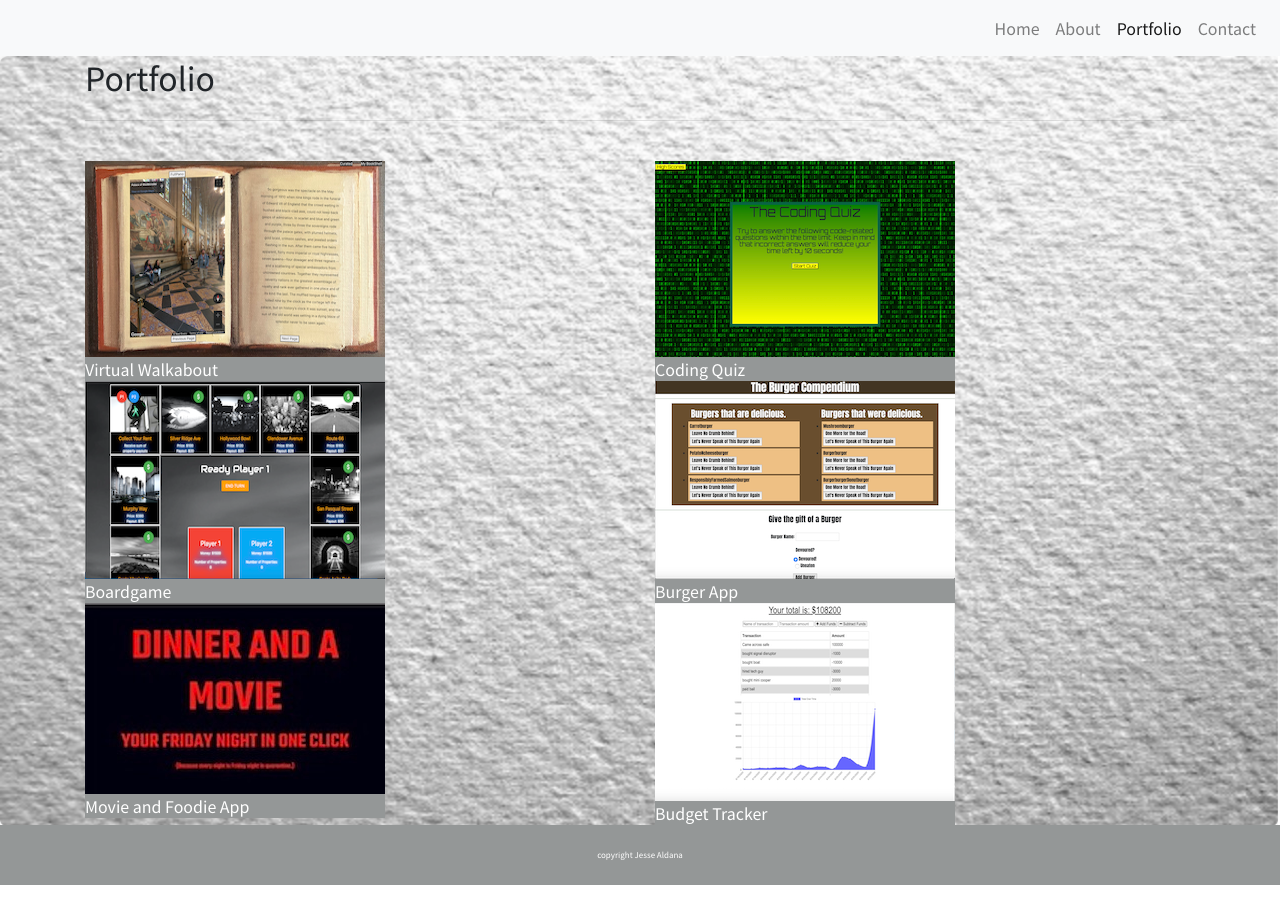
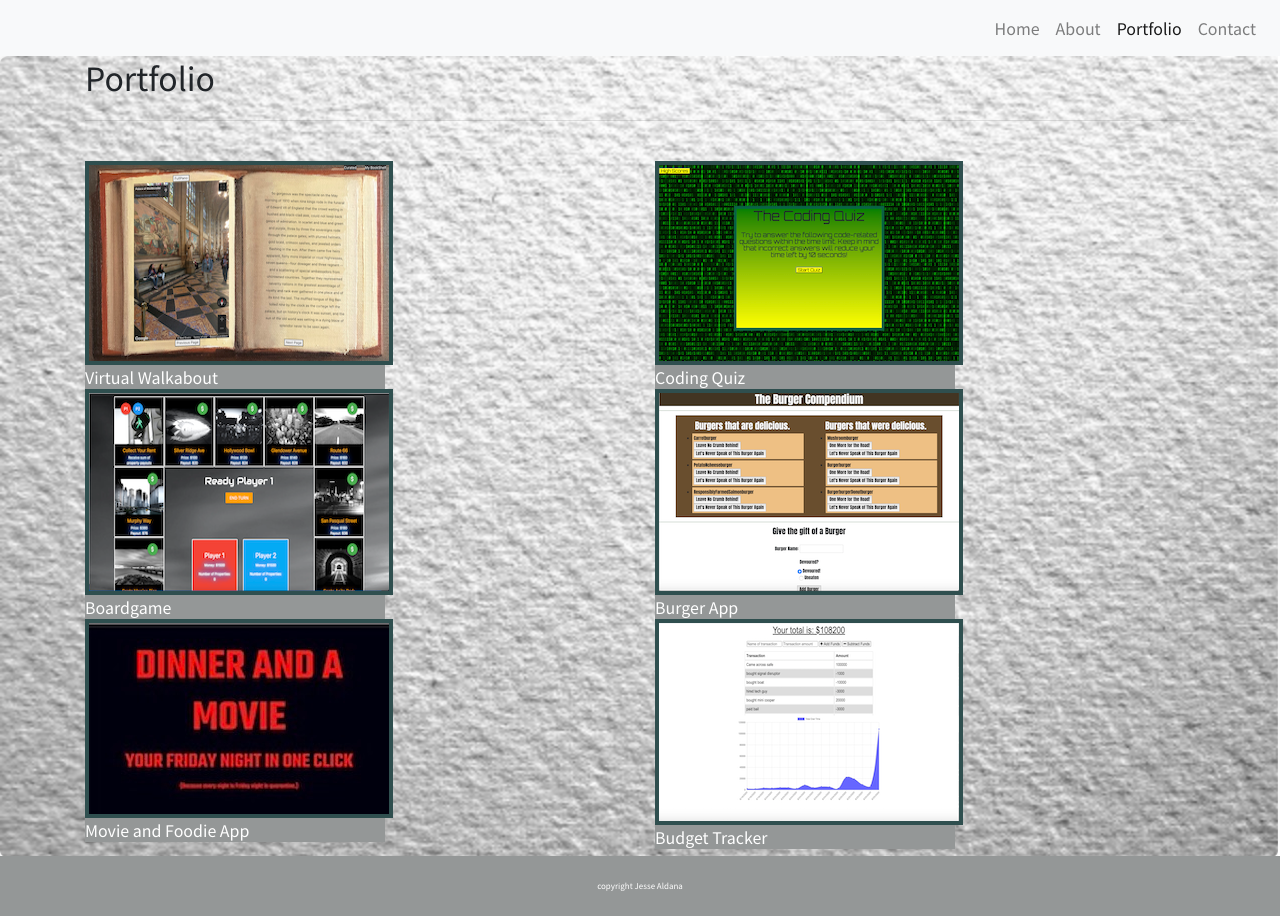
Before and after one commit to jessealdana/Portfolio, a React (Create React App) app in the folder portfolio/: page /folio in a window 1280 px wide. Before the commit the page ends 885 px from the top, so only its background shows below. Built offline with nearby package versions, Linux system fonts and the light colour scheme.

Commit message:
changed brand statement

```diff
--- a/portfolio/src/App.js
+++ b/portfolio/src/App.js
@@ -15,7 +15,7 @@ function App() {
     <Router>
       <div>
         <NavTabs />
-        <Wrapper>
+        <Wrapper >
             <Route exact path="/" component={Home} />
             <Route exact path="/about" component={About} />
             <Route exact path="/folio" component={Folio} />
--- a/portfolio/src/components/Wrapper/style.css
+++ b/portfolio/src/components/Wrapper/style.css
@@ -1,4 +1,5 @@
 .Wrapper {
     background-image: url(../pages/Images/paper.png);
     background-size: 100% 100%;
+    height: 100vh
 }
--- a/portfolio/src/components/pages/About.js
+++ b/portfolio/src/components/pages/About.js
@@ -25,7 +25,7 @@ function About() {
             <img src={selfieImage} className="img-fluid" alt="Jesse Aldana"/>
           </div>
           <div className="col-sm-6" style={{backgroundColor: "whitesmoke"}}>
-            <p style={{paddingTop: "10px"}}>I am an artist.  I have a BA from Brown University in the Visual Arts and an MFA in painting from the New York Academy of Art.  After many years as a studio artist, watching the creative world become ever more digital, I am learning new skills through coding as I immerse myself in a new form of creativity.</p>
+            <p style={{paddingTop: "10px"}}>I am an artist with a BA from Brown University in the Visual Arts and an MFA in painting from the New York Academy of Art. From my career as an oil painter with an established sales record of original and commissioned work I bring a strong sense of  composition and color to my work as a full stack developer.  My personal practice instills self-reliance and proactivity into my work ethic while I maintain and enjoy a healthy respect for the work of my teammates and colleagues.  Web development represents an exciting career opportunity that meshes with my creative, forward-thinking mind.</p>
           </div>
         </div>
 
--- a/portfolio/src/components/pages/Folio.js
+++ b/portfolio/src/components/pages/Folio.js
@@ -33,7 +33,7 @@ function Portfolio() {
         <div className="row">
           <div className="col-sm-6 PortfolioCard">
             <a href="https://imaginarytraveler4.herokuapp.com/" target="_blank" rel="noopener noreferrer">
-            <img src={book} className="img-fluid" alt="Imaginary Traveler" />
+            <img src={book} className="img-fluid" alt="Imaginary Traveler" style={{borderStyle: "solid", borderColor: "darkslategray", borderWidth: "4px"}}/>
             </a>
             <div id="caption" style={{backgroundColor: "rgb(148, 151, 151)", color: "white", width: "300px"}}>
               Virtual Walkabout
@@ -41,7 +41,7 @@ function Portfolio() {
           </div>
           <div className="col-sm-6 PortfolioCard">
             <a href="https://jessealdana.github.io/Coding-Quiz/" target="_blank" rel="noopener noreferrer">
-            <img src={quiz} className="img-fluid" alt="Coding Quiz"/>
+            <img src={quiz} className="img-fluid" alt="Coding Quiz" style={{borderStyle: "solid", borderColor: "darkslategray", borderWidth: "4px"}}/>
             </a>
             <div id="caption" style={{backgroundColor: "rgb(148, 151, 151)", color: "white", width: "300px"}}>
               Coding Quiz
@@ -52,7 +52,7 @@ function Portfolio() {
         <div className="row">
           <div className="col-sm-6 PortfolioCard">
             <a href="https://tranquil-castle-93328.herokuapp.com" target="_blank" rel="noopener noreferrer">
-            <img src={boardgame} className="img-fluid" alt="Boardgame"/>
+            <img src={boardgame} className="img-fluid" alt="Boardgame" style={{borderStyle: "solid", borderColor: "darkslategray", borderWidth: "4px"}}/>
             </a>
             <div id="caption" style={{backgroundColor: "rgb(148, 151, 151)", color: "white", width: "300px"}}>
               Boardgame
@@ -60,7 +60,7 @@ function Portfolio() {
           </div>
           <div className="col-sm-6 PortfolioCard">
             <a href="https://shrouded-forest-02182.herokuapp.com/" target="_blank" rel="noopener noreferrer">
-              <img src={burger} className="img-fluid" alt="Burger Compendium"/>
+              <img src={burger} className="img-fluid" alt="Burger Compendium" style={{borderStyle: "solid", borderColor: "darkslategray", borderWidth: "4px"}}/>
             </a>
             <div id="caption" style={{backgroundColor: "rgb(148, 151, 151)", color: "white", width: "300px"}}>
               Burger App
@@ -71,7 +71,7 @@ function Portfolio() {
         <div className="row">
         <div className="col-sm-6 PortfolioCard">
             <a href="https://sharlenemay.github.io/dinner_movie/" target="_blank" rel="noopener noreferrer">
-            <img src={dinner} className="img-fluid" alt="Dinner and a Movie"/>
+            <img src={dinner} className="img-fluid" alt="Dinner and a Movie" style={{borderStyle: "solid", borderColor: "darkslategray", borderWidth: "4px"}}/>
             </a>
             <div id="caption" style={{backgroundColor: "rgb(148, 151, 151)", color: "white", width: "300px"}}>
               Movie and Foodie App
@@ -79,7 +79,7 @@ function Portfolio() {
           </div>
           <div className="col-sm-6 PortfolioCard">
             <a href="https://fierce-falls-45988.herokuapp.com/" target="_blank" rel="noopener noreferrer">
-              <img src={budget} className="img-fluid" alt="Budget Tracker"/>
+              <img src={budget} className="img-fluid" alt="Budget Tracker" style={{borderStyle: "solid", borderColor: "darkslategray", borderWidth: "4px"}}/>
             </a>
             <div id="caption" style={{backgroundColor: "rgb(148, 151, 151)", color: "white", width: "300px"}}>
               Budget Tracker
```
